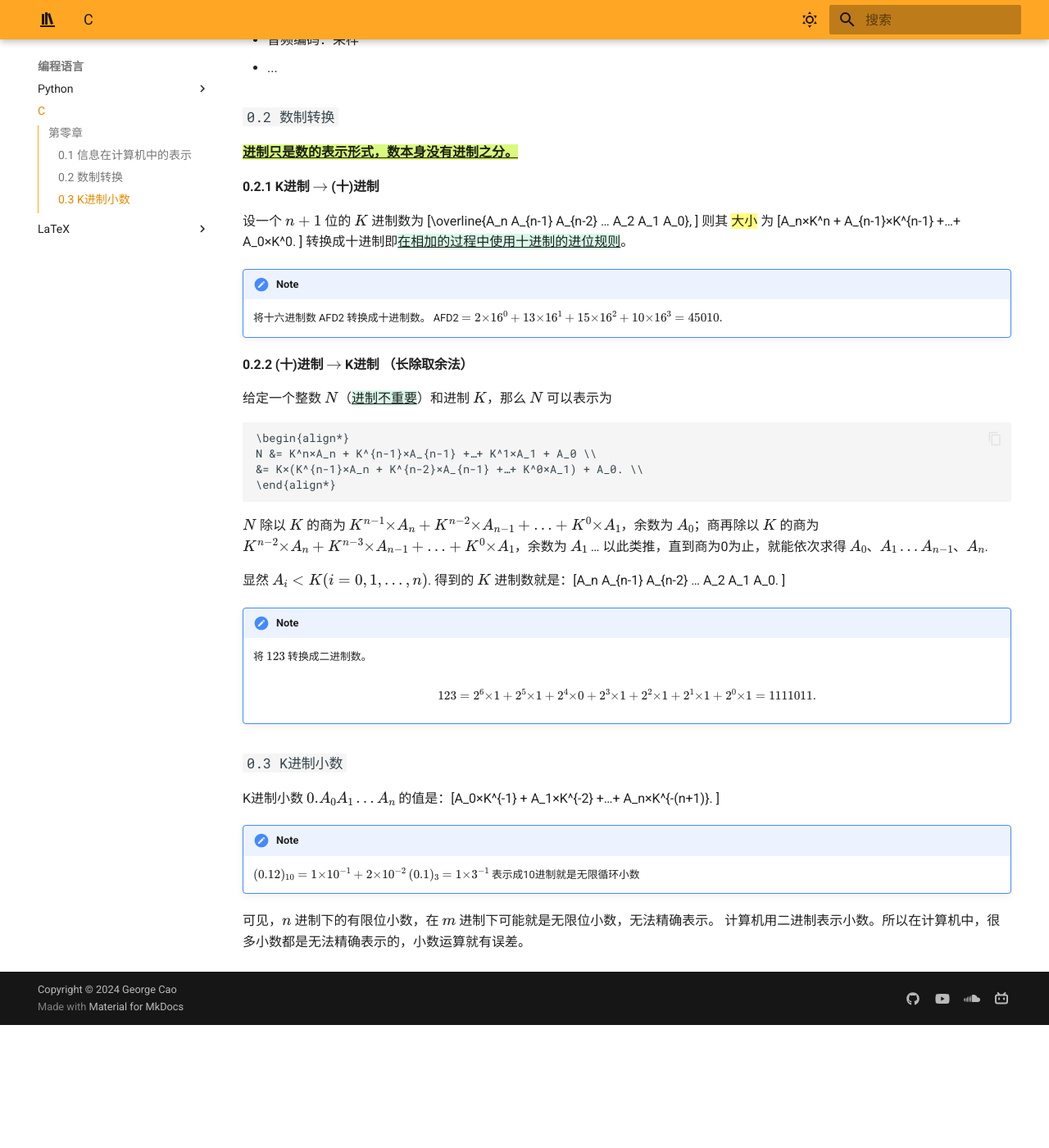
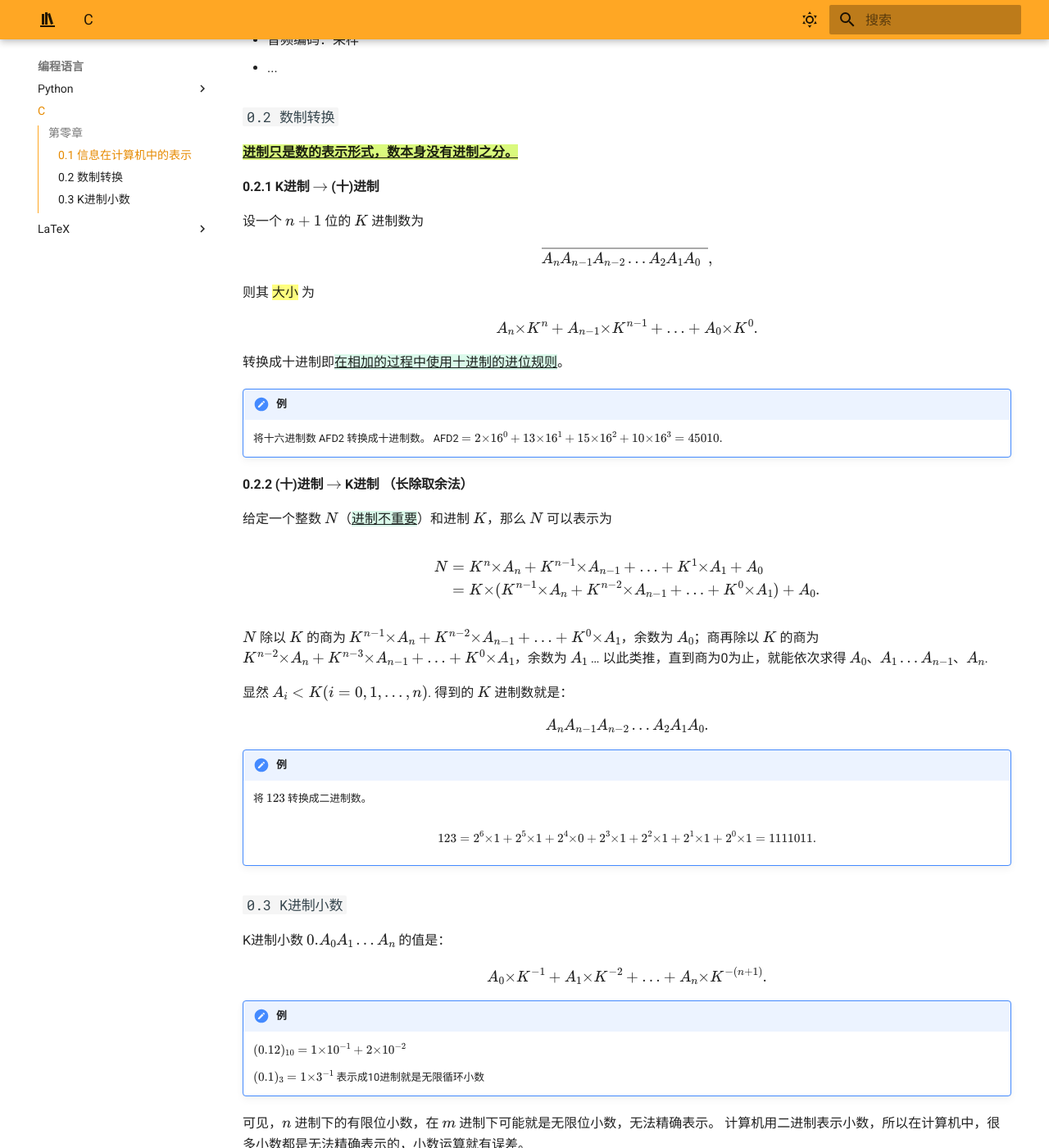
Before and after one commit to GeorgeC6/Notes, an MkDocs documentation site: the page built from docs/Prog-lang/C/C 学习笔记.md, in a window 1280 px wide and 1400 px high, scrolled down 605 px. Shown: the whole window at 82% size. Built offline with MkDocs 1.6.1 and Material for MkDocs 9.7.7, drawn with Linux system fonts in a browser that asks for light colours; comment, search, counter and statistics services are not loaded; before the commit the page ends 1855 px from its top, so only the background shows below that.

Commit message:
fixed math display

````diff
--- a/docs/Prog-lang/C/C 学习笔记.md
+++ b/docs/Prog-lang/C/C 学习笔记.md
@@ -17,42 +19,42 @@
 
 ==**{++进制只是数的表示形式，数本身没有进制之分。++}**==
 
-#### 0.2.1 K进制 \(\rightarrow\) (十)进制
+#### 0.2.1 K进制 $\rightarrow$ (十)进制
 
-设一个 \(n+1\) 位的 \(K\) 进制数为 \[\overline{A_n A_{n-1} A_{n-2} … A_2 A_1 A_0}, \] 则其 ==大小== 为 \[A_n×K^n + A_{n-1}×K^{n-1} +…+ A_0×K^0. \]
+设一个 $n+1$ 位的 $K$ 进制数为 $$\overline{A_n A_{n-1} A_{n-2} … A_2 A_1 A_0}, $$
+则其 ==大小== 为 $$A_n×K^n + A_{n-1}×K^{n-1} +…+ A_0×K^0. $$
 转换成十进制即{++在相加的过程中使用十进制的进位规则++}。
 
-!!! note 例
+!!! note "例"
     将十六进制数 AFD2 转换成十进制数。
     AFD2 \( = 2 × 16^0 + 13 × 16^1 + 15 × 16^2 + 10 × 16^3 = 45010. \)
 
-#### 0.2.2 (十)进制 \(\rightarrow\) K进制 （长除取余法）
+#### 0.2.2 (十)进制 $\rightarrow$ K进制 （长除取余法）
 
-给定一个整数 \(N\)（{++进制不重要++}）和进制 \(K\)，那么 \(N\) 可以表示为
+给定一个整数 $N$（{++进制不重要++}）和进制 $K$，那么 $N$ 可以表示为
 
-```math
 \begin{align*}
 N &= K^n×A_n + K^{n-1}×A_{n-1} +…+ K^1×A_1 + A_0 \\
 &= K×(K^{n-1}×A_n + K^{n-2}×A_{n-1} +…+ K^0×A_1) + A_0. \\
 \end{align*}
-```
 
-\(N\) 除以 \(K\) 的商为 \(K^{n-1}×A_n + K^{n-2}×A_{n-1} +…+ K^0×A_1\)，余数为 \(A_0\)；商再除以 \(K\) 的商为 \(K^{n-2}×A_n + K^{n-3}×A_{n-1} +…+ K^0×A_1\)，余数为 \(A_1\) … 以此类推，直到商为0为止，就能依次求得 \(A_0、A_1…A_{n-1}、A_n\).
+$N$ 除以 $K$ 的商为 $K^{n-1}×A_n + K^{n-2}×A_{n-1} +…+ K^0×A_1$，余数为 $A_0$；商再除以 $K$ 的商为 $K^{n-2}×A_n + K^{n-3}×A_{n-1} +…+ K^0×A_1$，余数为 $A_1$ … 以此类推，直到商为0为止，就能依次求得 $A_0、A_1…A_{n-1}、A_n$.
 
-显然 \(A_i < K (i = 0,1,…,n) \). 得到的 \(K\) 进制数就是：\[A_n A_{n-1} A_{n-2} … A_2 A_1 A_0. \]
+显然 $A_i < K (i = 0,1,…,n)$. 得到的 $K$ 进制数就是：$$A_n A_{n-1} A_{n-2} … A_2 A_1 A_0. $$
 
-!!! note 例
-    将 \(123\) 转换成二进制数。
+!!! note "例"
+    将 $123$ 转换成二进制数。
 
-    \[123 = 2^6×1 + 2^5×1 + 2^4×0 + 2^3×1 + 2^2×1 + 2^1×1 + 2^0×1 = 1111011. \]
+    $$123 = 2^6×1 + 2^5×1 + 2^4×0 + 2^3×1 + 2^2×1 + 2^1×1 + 2^0×1 = 1111011. $$
 
 ### `0.3 K进制小数`
 
-K进制小数 \(0.A_0 A_1 …A_n\) 的值是：\[A_0×K^{-1} + A_1×K^{-2} +…+ A_n×K^{-(n+1)}. \]
+K进制小数 $0.A_0 A_1 …A_n$ 的值是：$$A_0×K^{-1} + A_1×K^{-2} +…+ A_n×K^{-(n+1)}. $$
 
-!!! note 例
-    \((0.12)_{10} = 1 × 10^{-1} + 2 × 10^{-2} \)
-    \((0.1)_3 = 1 × 3^{-1} \) 表示成10进制就是无限循环小数
+!!! note "例"
+    $(0.12)_{10} = 1 × 10^{-1} + 2 × 10^{-2}$
 
-可见，\(n\) 进制下的有限位小数，在 \(m\) 进制下可能就是无限位小数，无法精确表示。
-计算机用二进制表示小数。所以在计算机中，很多小数都是无法精确表示的，小数运算就有误差。
+    $(0.1)_3 = 1 × 3^{-1}$ 表示成10进制就是无限循环小数
+
+可见，$n$ 进制下的有限位小数，在 $m$ 进制下可能就是无限位小数，无法精确表示。
+计算机用二进制表示小数，所以在计算机中，很多小数都是无法精确表示的，小数运算就有误差。
````
Also changed, not shown: other parts of docs/Prog-lang/C/C 学习笔记.md (+2 -0 lines).
